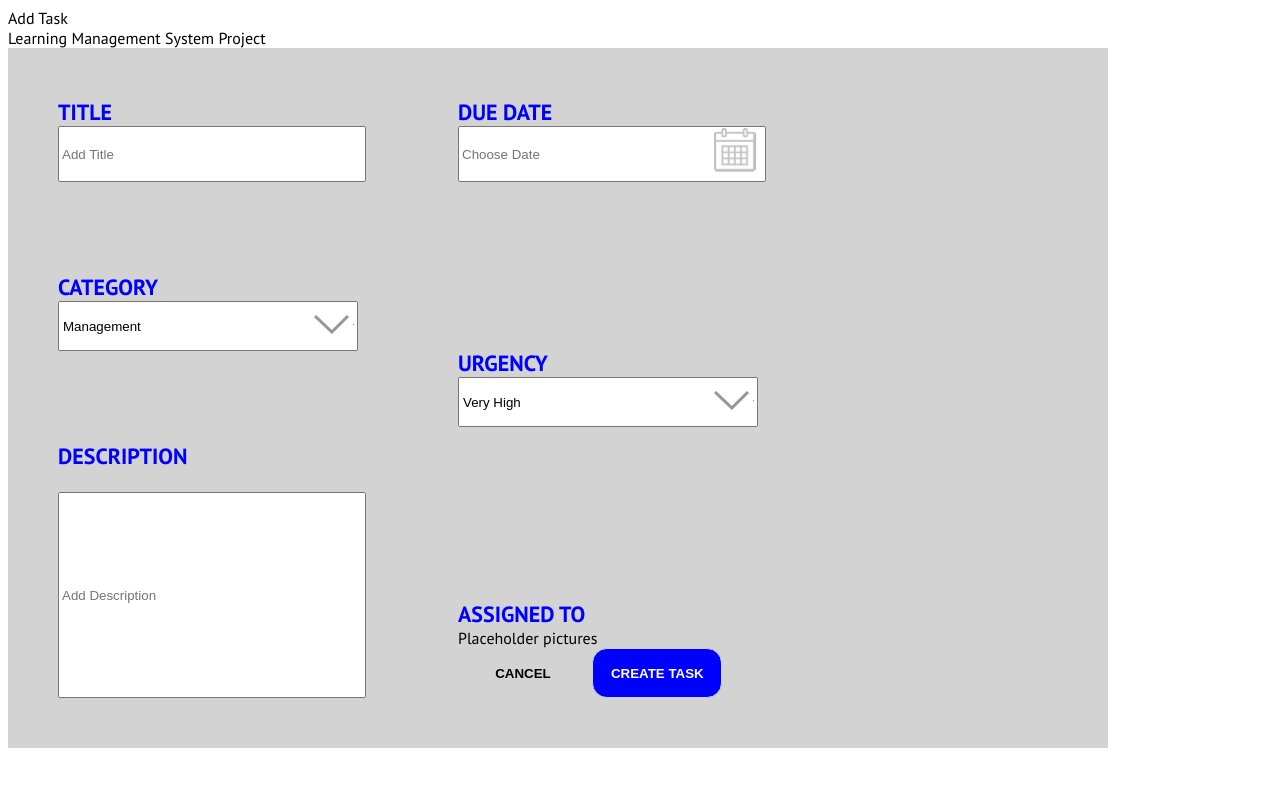
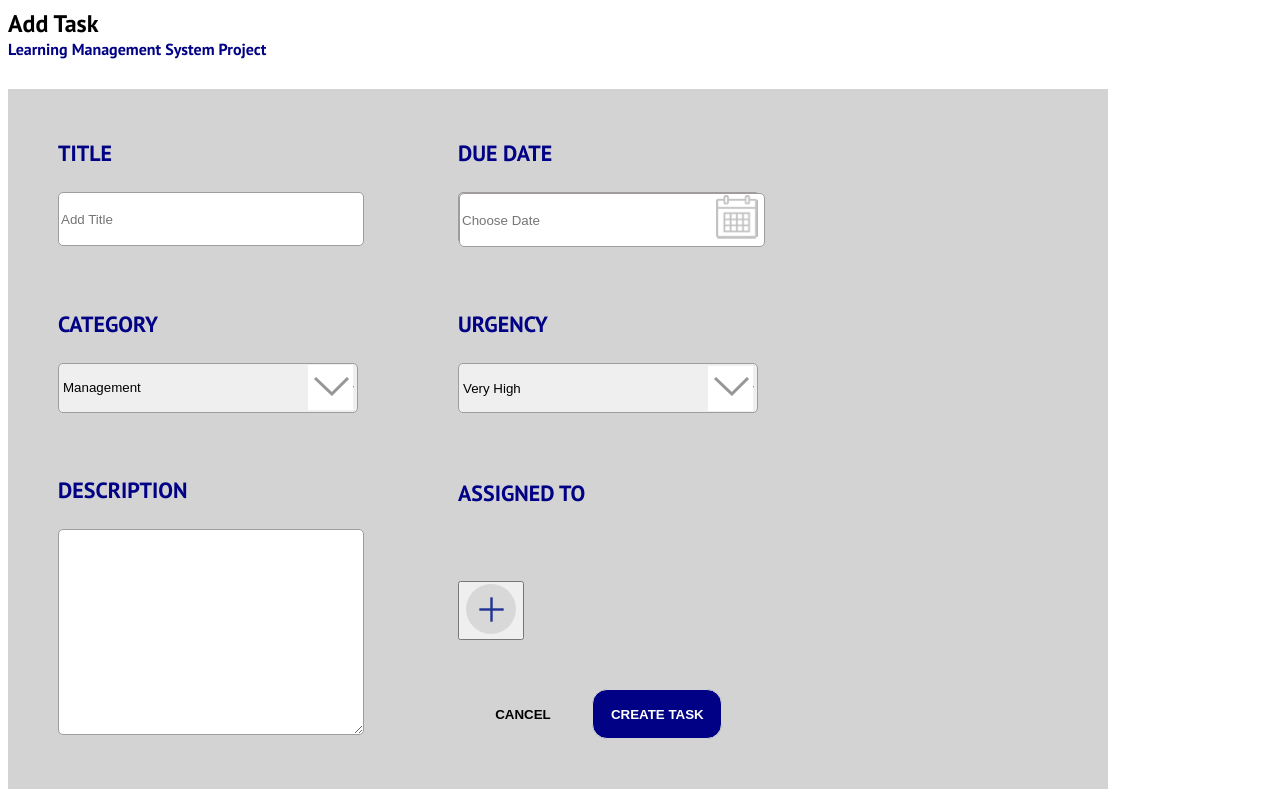
Before and after one commit to CagriAvsar/Join_Group, a plain HTML site: page templates/addTask.html in a window 1280 px wide. Drawn offline with Linux system fonts and the light colour scheme.

Commit message:
css stuff, merge, pics for assigned to

```diff
--- a/css/addTask.css
+++ b/css/addTask.css
@@ -1,5 +1,15 @@
 body{
     font-family: 'PT Sans', sans-serif;
+}
+.top-container-addtask{
+    font-family: 'PT Sans', sans-serif;
+    font-size: 24px;
+}
+.top-container-text{
+    font-family: 'PT Sans', sans-serif;
+    font-size: 16px;
+    color: rgb(1, 1, 133);
+    margin-bottom: 30px;
 }
 .lower-container{
     height: 600px;
@@ -21,8 +31,9 @@ body{
     flex-direction: row;
 }
 .lower-container-heading{
-    color: blue;
+    color: rgb(1, 1, 133);
     font-size: 22px;
+    margin-bottom: 25px;
 }
 .lower-container-right{
     height: 600px;
@@ -34,6 +45,8 @@ body{
 .field{
     height: 50px;
     width: 300px;
+    border-radius: 5px;
+    border: solid 1px rgb(160, 156, 156);
 
 }
 .description-input{
@@ -55,7 +68,7 @@ body{
 }
 
 .btn-create-task{
-    background-color: blue;
+    background-color: rgb(1, 1, 133);
     color: white;
     height: 50px;
     width: 130px;
@@ -71,3 +84,53 @@ body{
     border: solid 1px lightgrey;
     border-radius: 15px;
 }
+
+.btn-cancel:hover{
+    cursor: pointer;
+}
+.btn-create-task:hover{
+    cursor: pointer;
+}
+.btn-assigned-to{
+    background-color: transparent;
+    border: none;
+    outline: none;
+}
+
+.btn-assigned-to:hover{
+    cursor: pointer;
+
+}
+.assined-to-pics{
+    height: 50px;;
+    border-radius: 50%;
+}
+
+.assined-to-pics-container{
+    width: 100px;
+    border-radius: 50%;
+}
+
+
+.d-none{
+    display: none;
+}
+.d-show{
+    margin-top: 20px;
+}
+.assigned-to{
+    height: 260px;
+    display: flex;
+    flex-direction: column;
+    justify-content: space-between;
+}
+
+/*
+.all-assigned-to-pics{
+    width: 120px;
+    display: flex;
+    flex-direction: row;
+    align-items: space-between;
+}
+
+*/
--- a/js/addTask.js
+++ b/js/addTask.js
@@ -34,7 +34,7 @@ function includeHTML() {
     let description = document.getElementById('description-input').value;
     let duedate = document.getElementById('due-date-input').value;
     let urgency = document.getElementById('urgency-dropdown').value;
-    let assignedto = document.getElementById('assigned-to').value;
+    let assignedto = document.getElementById('assigned-to').value; /* funktioniert noch nicht */
 
 
 
@@ -43,7 +43,7 @@ function includeHTML() {
     console.log('The Description is ', description);
     console.log('The Due Date is ', duedate);
     console.log('The Urgency is ', urgency);
-    console.log('The Assigned to is ', assignedto);
+    console.log('The Assigned to is ', assignedto); /* funktioniert noch nicht */
 
     let task = {
       'title': title,
@@ -51,7 +51,7 @@ function includeHTML() {
       'description': description,
       'duedate': duedate,
       'urgency': urgency,
-      'assigned to': assignedto,
+      'assigned to': assignedto, /* funktioniert noch nicht */
       'createdat': new Date().getTime()
     };
 
@@ -71,3 +71,14 @@ function includeHTML() {
     const datepicker = new TheDatepicker.Datepicker(input);
     datepicker.render();
   }
+
+  function showAssignedToPics(){
+    document.getElementById('assigned-to-pics').classList.remove('d-none');
+    document.getElementById('assigned-to-pics').classList.add('d-show');
+  }
+
+
+  function cancel(){
+    document.getElementById('assigned-to-pics').classList.add('d-none');
+    document.getElementById('assigned-to-pics').classList.remove('d-show');
+  }
--- a/templates/addTask.html
+++ b/templates/addTask.html
@@ -23,10 +23,10 @@
 <div class="main">
     <div class="top-container">
         <div class="top-container-addtask">
-            Add Task
+            <b> Add Task </b>
         </div>
         <div class="top-container-text">
-            Learning Management System Project
+            <b> Learning Management System Project </b>
         </div>
     </div>
 
@@ -59,10 +59,10 @@
 
             </div>
             <div class="description">
-                <div class="lower-container-heading field">
+                <div class="lower-container-heading">
                     <b> DESCRIPTION </b>
                 </div>
-                <input placeholder="Add Description" class="description-input field" id="description-input"> </input>
+                <textarea placeholder="Add Description" class="description-input field" id="description-input"> </textarea>
             </div>
         </div>
         <div class="lower-container-right">
@@ -98,16 +98,19 @@
                     </div>
             </div>
             <div class="assigned-to">
-                <div class="lower-container-heading">
+                <div class="lower-container-heading assigned-to-heading">
                     <b> ASSIGNED TO </b>
                 </div>
-                <div class="assigned-to-pics">
-                    <div id="assigned-to">
-                        Placeholder pictures
+                <div class="assigned-to-pics-container" id="assigned-to">
+                        <button onclick="showAssignedToPics()"> <img src="../imgs/icon plus.png" class="btn-assigned-to"> </button>
+                        <div class="d-none" id="assigned-to-pics">
+                            <img src="../imgs/user1.JPG" class="assined-to-pics">
+                            <img src="../imgs/user2.JPG" class="assined-to-pics">
+                            <img src="../imgs/user3.JPG" class="assined-to-pics">
                     </div>
                 </div>
                 <div class="cancel-and-create-buttons">
-                    <button id="btn-cancel" class="btn-cancel"> <b> CANCEL </b></button>
+                    <button onclick="cancel()" id="btn-cancel" class="btn-cancel"> <b> CANCEL </b></button>
                     <button onclick="addTask()"id="btn-create-task" class="btn-create-task"> <b> CREATE TASK </b> </button>
                 </div>
 
```
Also changed, not shown: imgs/user1.JPG (added), imgs/user2.JPG (added), imgs/user3.JPG (added).
